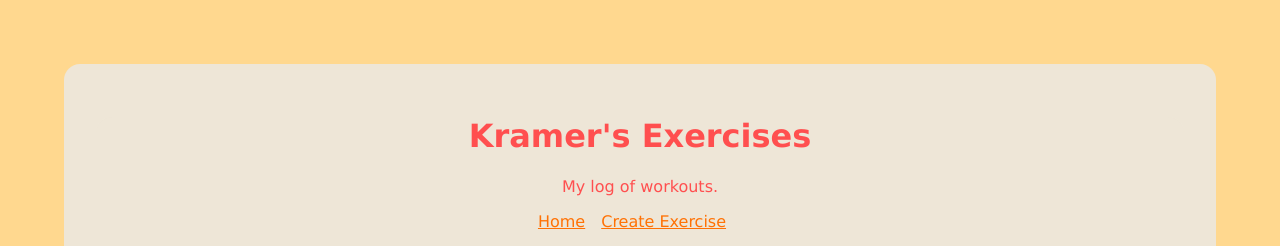
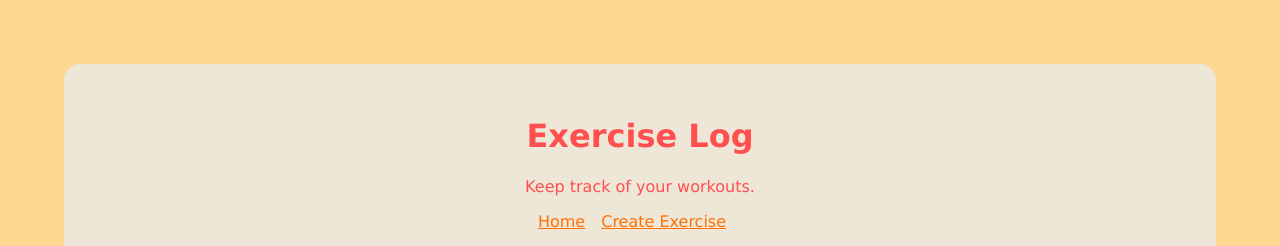
Before and after one commit to kramerc/cs290_portfolio, a React (Vite) app in the folder react/: page / in a window 1280 px wide. Shown: the top 246 px of the page. Built offline with nearby package versions, Linux system fonts and the light colour scheme; no server answers.

Commit message:
react: Update header

```diff
--- a/react/src/App.jsx
+++ b/react/src/App.jsx
@@ -14,8 +14,8 @@ function App() {
         <div className="app">
             <Router>
                 <header>
-                    <h1>Kramer's Exercises</h1>
-                    <p>My log of workouts.</p>
+                    <h1>Exercise Log</h1>
+                    <p>Keep track of your workouts.</p>
 
                     <Navigation />
                 </header>
```
